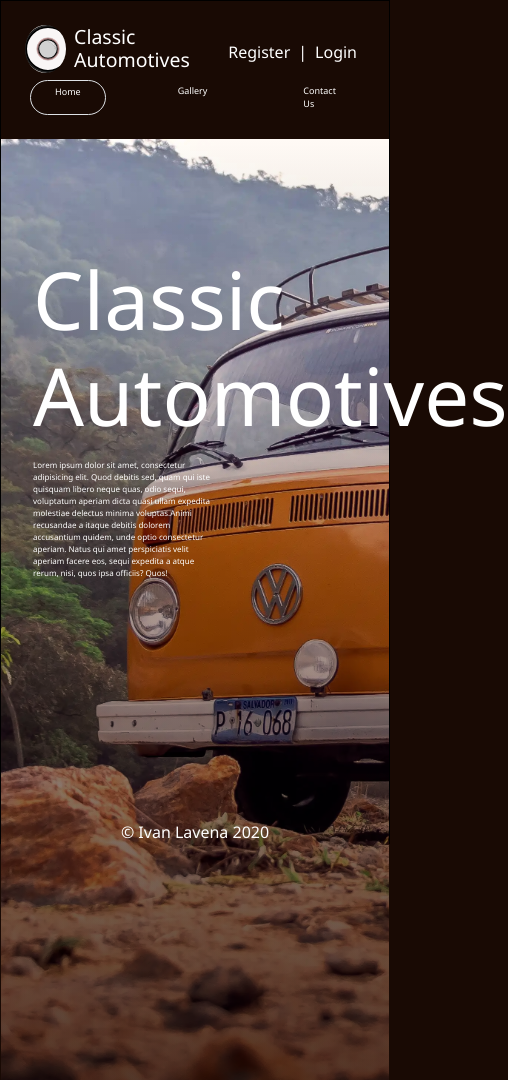
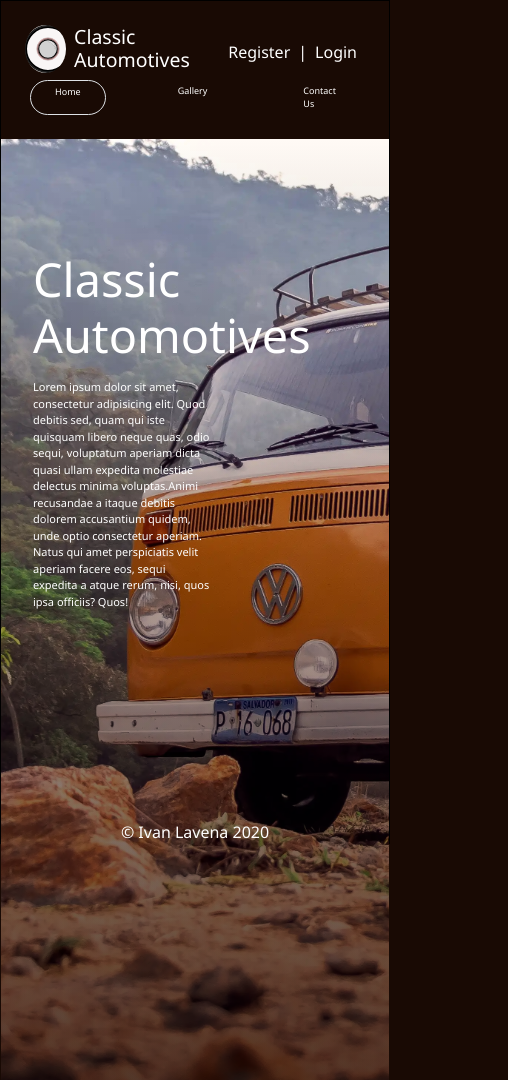
Before and after one commit to IvanL24/cpnt-260-final, a plain HTML site: page final-260/html/homepage.html in a window 390 px wide. Shown: the top 1080 px of the page, 508 px wide, since content can reach past the window. Drawn offline with nearby package versions, Linux system fonts and the light colour scheme.

Commit message:
responsive typo

```diff
--- a/final-260/css/homepage.css
+++ b/final-260/css/homepage.css
@@ -23,7 +23,7 @@ h2 {
 }
 
 .banner .hero > div > h1 {
-  font-size: clamp(5rem, 12vw, 16rem);
+  font-size: clamp(23px, 12vw, 134px);
 }
 
 .long-form {
--- a/final-260/css/resets.css
+++ b/final-260/css/resets.css
@@ -21,7 +21,7 @@ body {
 }
 
 p {
-  font-size: clamp(8px, 2vw, 16px);
+  font-size: clamp(11px, 2.5vw, 18px);
 }
 
 a {
```
